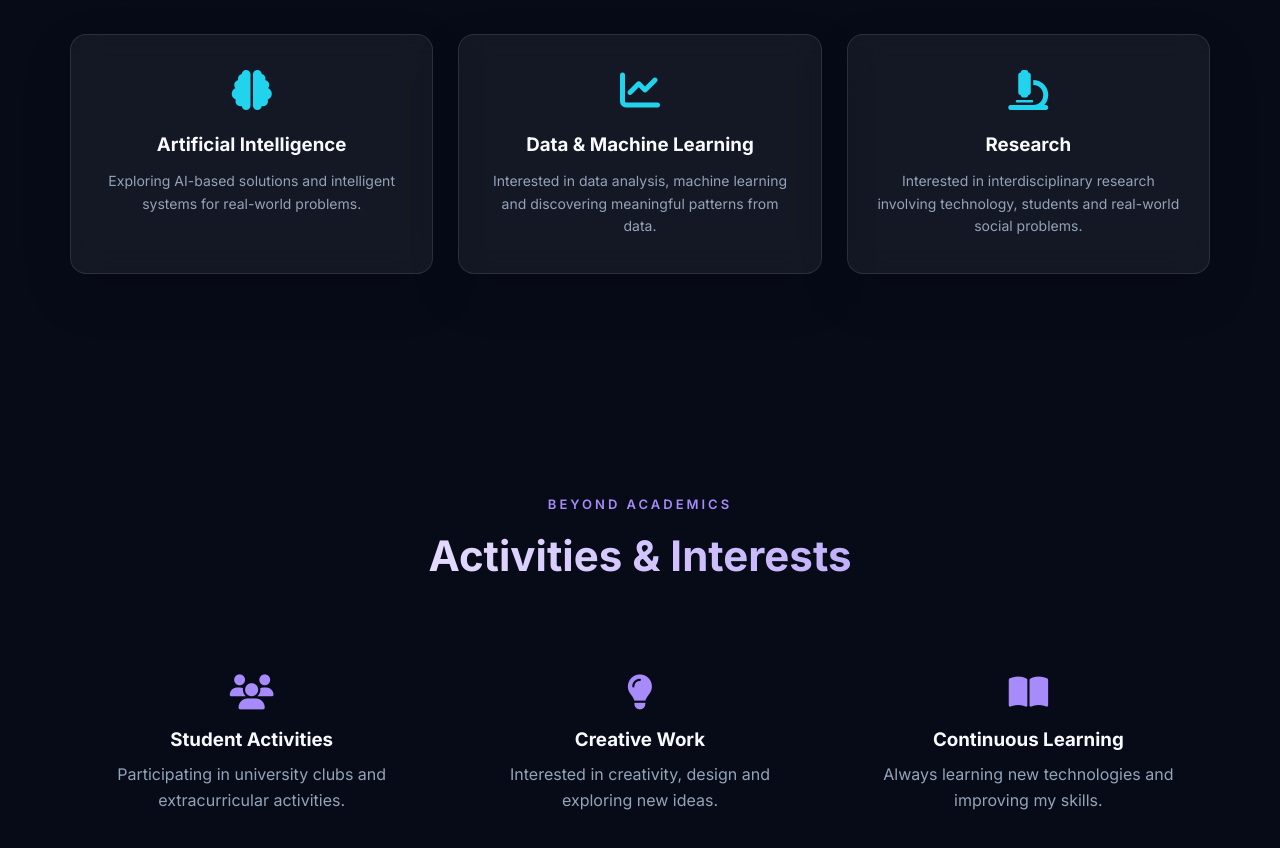
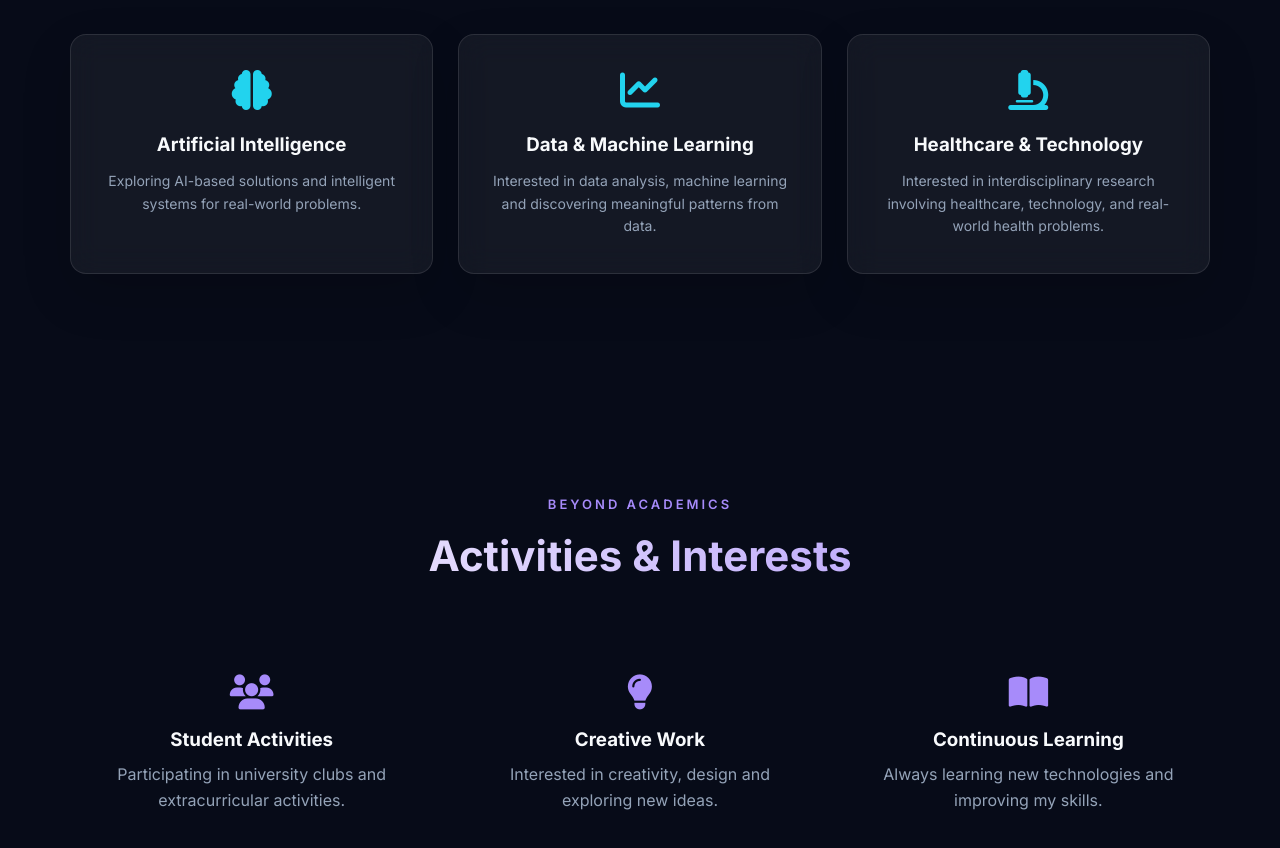
Before and after one commit to abidajahan/Portfolio, a plain HTML site: page index.html in a window 1280 px wide. Shown: the part 4340-5188 px from the top of the page. Drawn offline with Linux system fonts and the light colour scheme.

Commit message:
Update comments

```diff
--- a/index.html
+++ b/index.html
@@ -4,7 +4,6 @@
     <meta charset="UTF-8">
     <meta name="viewport" content="width=device-width, initial-scale=1.0">
 
-    <!-- ✏️ EDIT HERE: Change your portfolio title -->
     <title>Mst. Abida Jahan | Portfolio</title>
 
     <!-- Google Font -->
@@ -27,7 +26,6 @@
 
         <nav class="navbar">
 
-            <!-- ✏️ EDIT HERE: Your name/logo -->
             <a href="#home" class="logo">Abida</a>
 
             <ul class="nav-menu">
@@ -58,10 +56,8 @@
 
             <p class="small-text">Hello, I'm</p>
 
-            <!-- ✏️ EDIT HERE: Your name -->
             <h1>Mst. Abida Jahan</h1>
 
-            <!-- ✏️ EDIT HERE: Your professional title -->
             <h2>Information & Communication Engineering Student</h2>
 
             <p>
@@ -75,7 +71,7 @@
                     View My Work
                 </a>
 
-                <!-- ✏️ EDIT HERE: Add your CV file later -->
+                <!--  CV file  -->
                 <a href="cv\CV_abida.pdf" class="btn secondary-btn" target="_blank" download="Abida_cv.pdf"><i class="fas fa-download"></i>
                     Download CV
                 </a>
@@ -84,7 +80,6 @@
 
             <div class="social-icons">
 
-                <!-- ✏️ EDIT HERE: Add your real links -->
 
                 <a href="https://github.com/abidajahan" target="_blank">
                     <i class="fab fa-github"></i>
@@ -108,7 +103,7 @@
 
         <div class="hero-image">
 
-    <!-- ✏️ EDIT HERE: Put your photo in images/profile.jpg -->
+    <!-- photo  -->
     <img src="image/profi.jpeg" alt="Abida Jahan" class="profile-image">
 
 </div>
@@ -194,7 +189,6 @@
 
                 <div class="timeline-content">
 
-                    <!-- ✏️ EDIT HERE -->
 
                     <span>2024 - Present</span>
 
@@ -222,7 +216,6 @@
 
                 <div class="timeline-content">
 
-                    <!-- ✏️ EDIT HERE -->
 
                     <span>Higher Secondary Certificate</span>
 
@@ -245,7 +238,6 @@
 
                 <div class="timeline-content">
 
-                    <!-- ✏️ EDIT HERE -->
 
                     <span>Secondary School Certificate</span>
 
@@ -484,11 +476,11 @@
 
                 <i class="fas fa-microscope"></i>
 
-                <h3>Research</h3>
+                <h3>Healthcare & Technology</h3>
 
                 <p>
                     Interested in interdisciplinary research involving
-                    technology, students and real-world social problems.
+                    healthcare, technology, and real-world health problems.
                 </p>
 
             </div>
@@ -653,7 +645,6 @@
 
         <div class="footer-social">
 
-            <!-- ✏️ EDIT HERE -->
 
             <a href="https://github.com/abidajahan"><i class="fab fa-github"></i></a>
 
```
